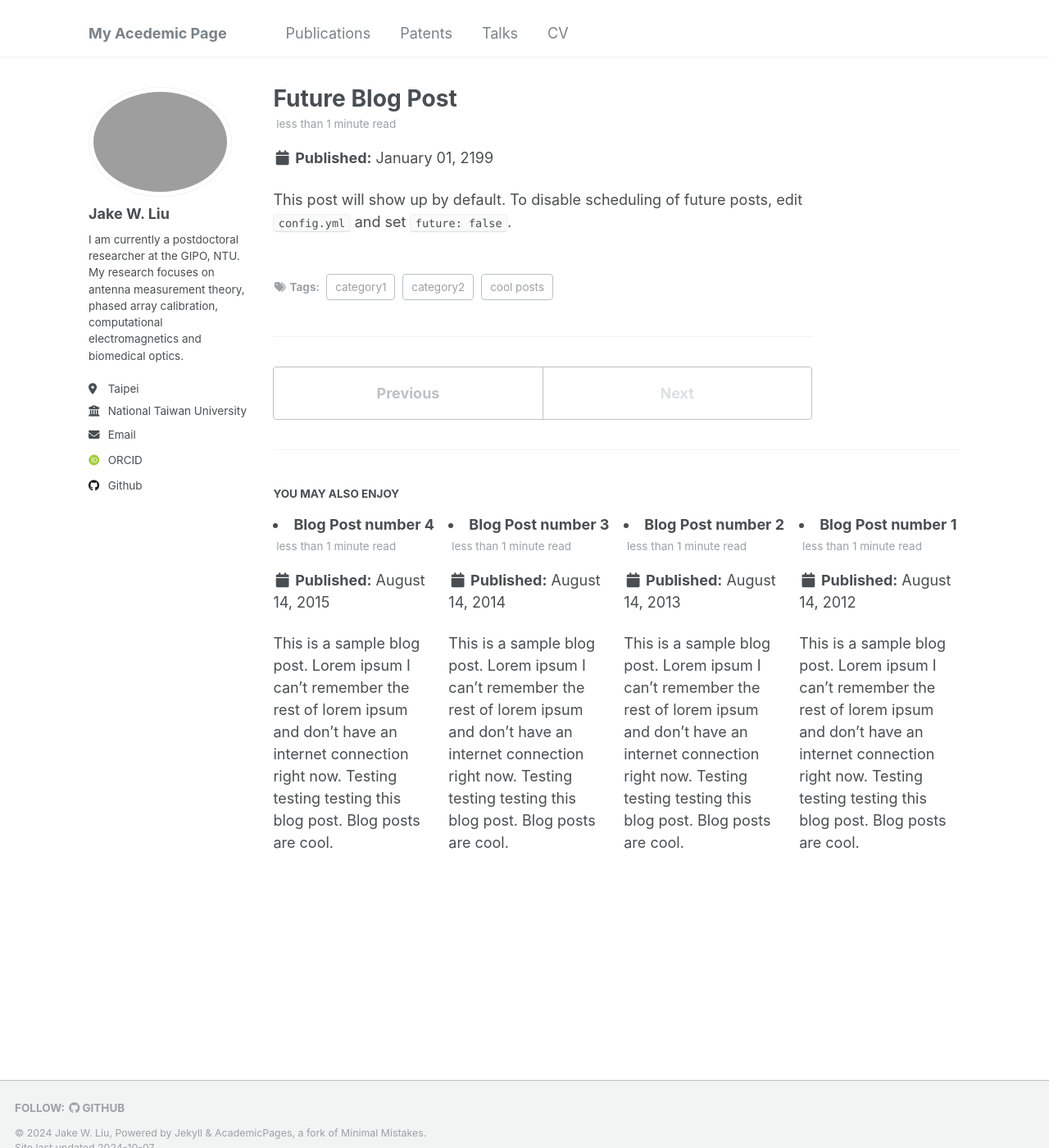
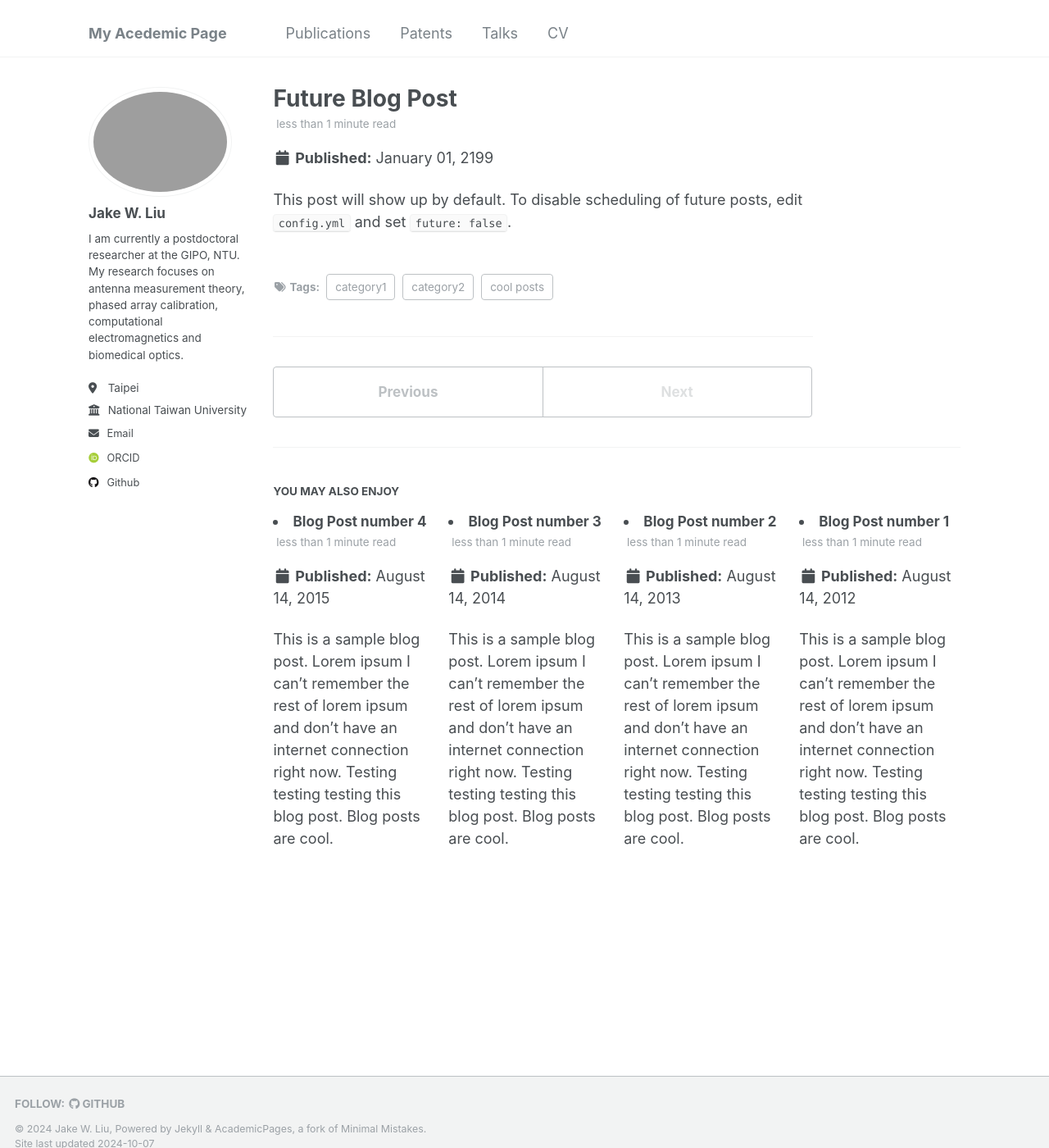
Before and after one commit to akjake616/jwliu, a Jekyll site: the page built from _posts/2199-01-01-future-post.md, in a window 1280 px wide and 1400 px high. Shown: the whole window at 82% size. Built offline with Jekyll 4.4.1, drawn with Linux system fonts in a browser that asks for light colours; some web fonts are replaced.

Commit message:
retest size

```diff
--- a/_sass/_variables.scss
+++ b/_sass/_variables.scss
@@ -37,8 +37,9 @@
    $type-size-2                : 1.953em;  // ~31.248px
    $type-size-3                : 1.563em;  // ~25.008px
    // $type-size-4                : 1.25em;   // ~20px
-   $type-size-4                : 1.2em;   // ~20px
-   $type-size-5                : 1em;      // ~16px
+   $type-size-4                : 1.2em;
+   // $type-size-5                : 1em;      // ~16px
+   $type-size-5                : 0.95em;
    $type-size-6                : 0.75em;   // ~12px
    $type-size-7                : 0.6875em; // ~11px
    $type-size-8                : 0.625em;  // ~10px
```
